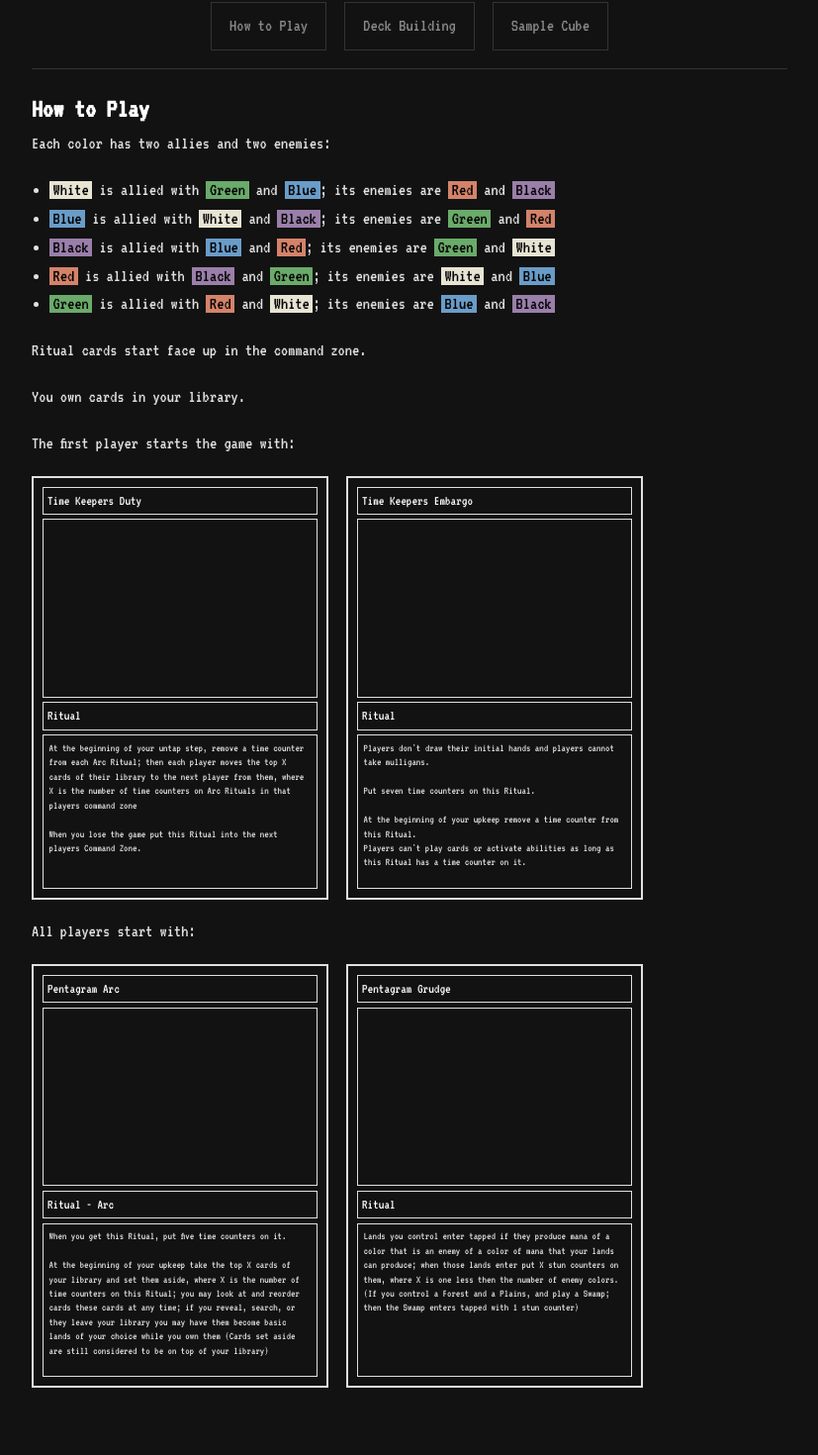
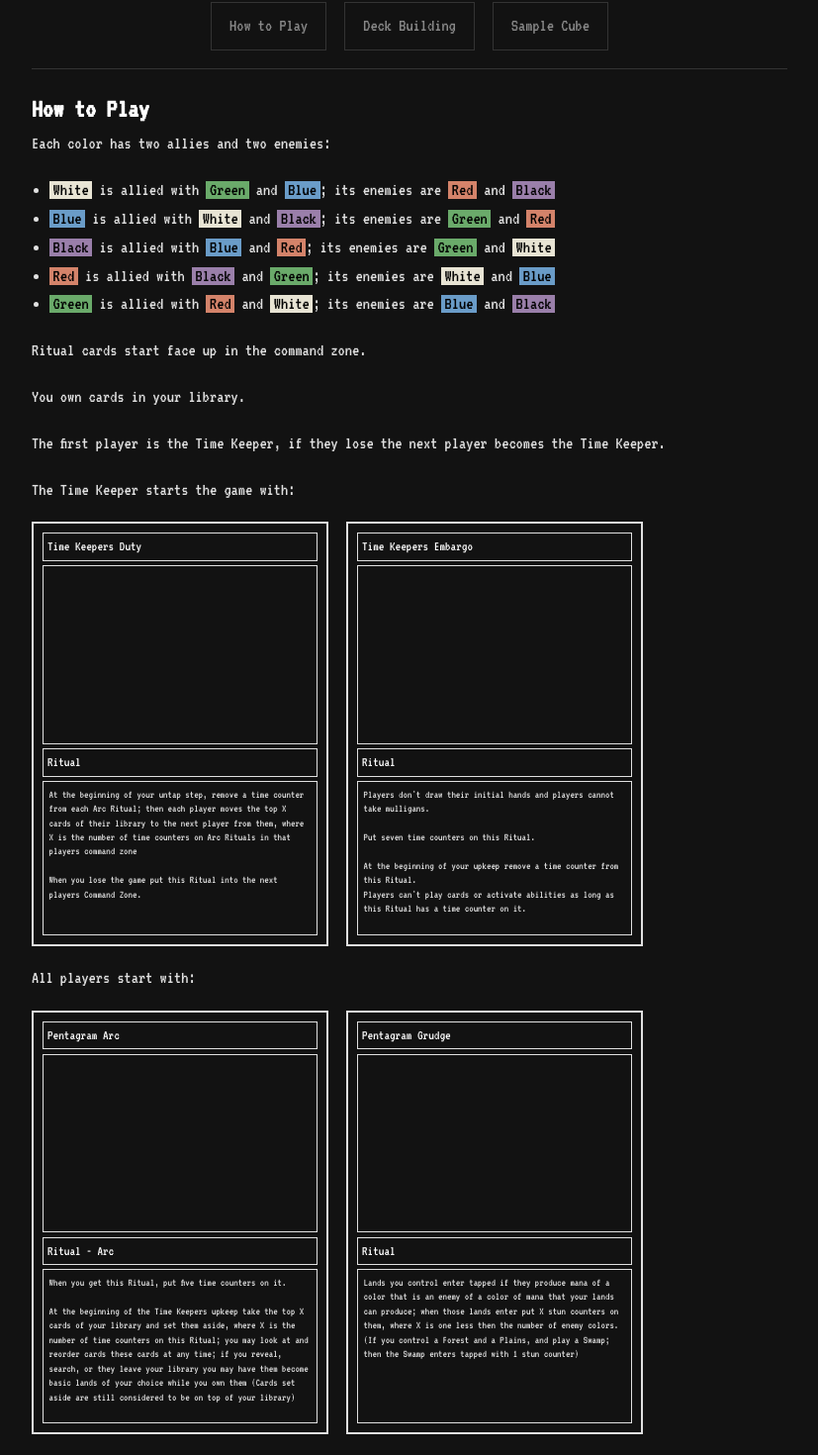
Before and after one commit to Code-Conjurer/ritual-mtg, a SvelteKit app: page /how-to-play in a window 1280 px wide. Shown: the part 138-1608 px from the top of the page at 99% size, without its empty margins (226-1053 px from the left). Built offline with nearby package versions, Linux system fonts and the light colour scheme.

Commit message:
added Time Keeper

```diff
--- a/src/routes/how-to-play/+page.svelte
+++ b/src/routes/how-to-play/+page.svelte
@@ -21,7 +21,10 @@
 		You own cards in your library.
 	</p>
 	<p>
-		The first player starts the game with:
+		The first player is the Time Keeper, if they lose the next player becomes the Time Keeper.
+	</p>
+	<p>
+		The Time Keeper starts the game with:
 	</p>
 	<div class="card-container">
 		<Card title='Time Keepers Duty' type='Ritual' text=
@@ -43,7 +46,7 @@
 		<Card title='Pentagram Arc' type='Ritual - Arc'
 		text="When you get this Ritual, put five time counters on it.
 
-		At the beginning of your upkeep take the top X cards of your library and set them aside, where X is the number of time counters on this Ritual; you may look at and reorder cards these cards at any time; if you reveal, search, or they leave your library you may have them become basic lands of your choice while you own them (Cards set aside are still considered to be on top of your library)"
+		At the beginning of the Time Keepers upkeep take the top X cards of your library and set them aside, where X is the number of time counters on this Ritual; you may look at and reorder cards these cards at any time; if you reveal, search, or they leave your library you may have them become basic lands of your choice while you own them (Cards set aside are still considered to be on top of your library)"
 		/>
 		<Card title="Pentagram Grudge" type="Ritual"
 		text="Lands you control enter tapped if they produce mana of a color that is an enemy of a color of mana that your lands can produce; when those lands enter put X stun counters on them, where X is one less then the number of enemy colors. (If you control a Forest and a Plains, and play a Swamp; then the Swamp enters tapped with 1 stun counter)"/>
```
